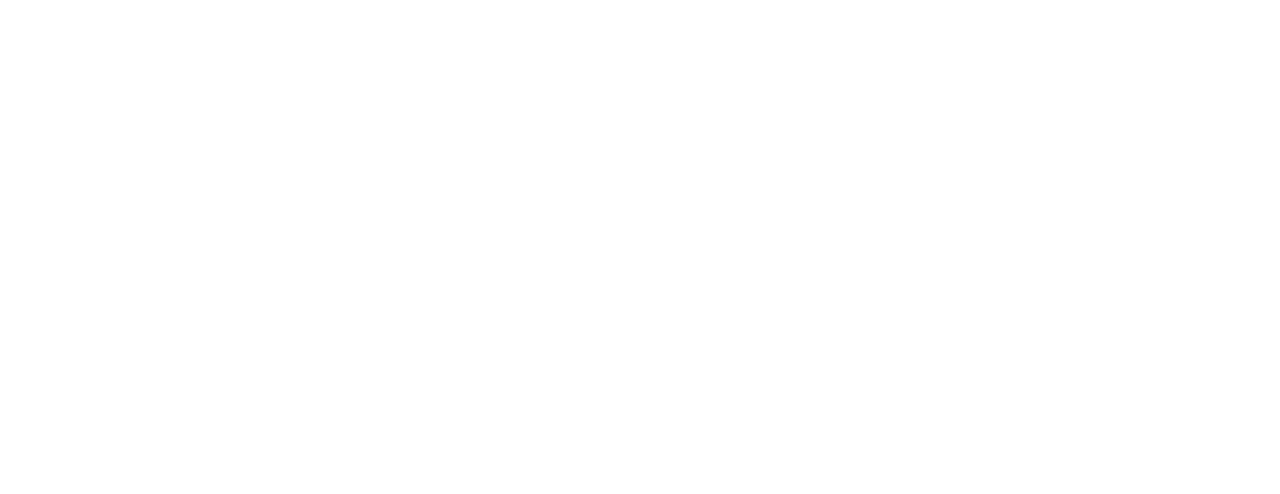
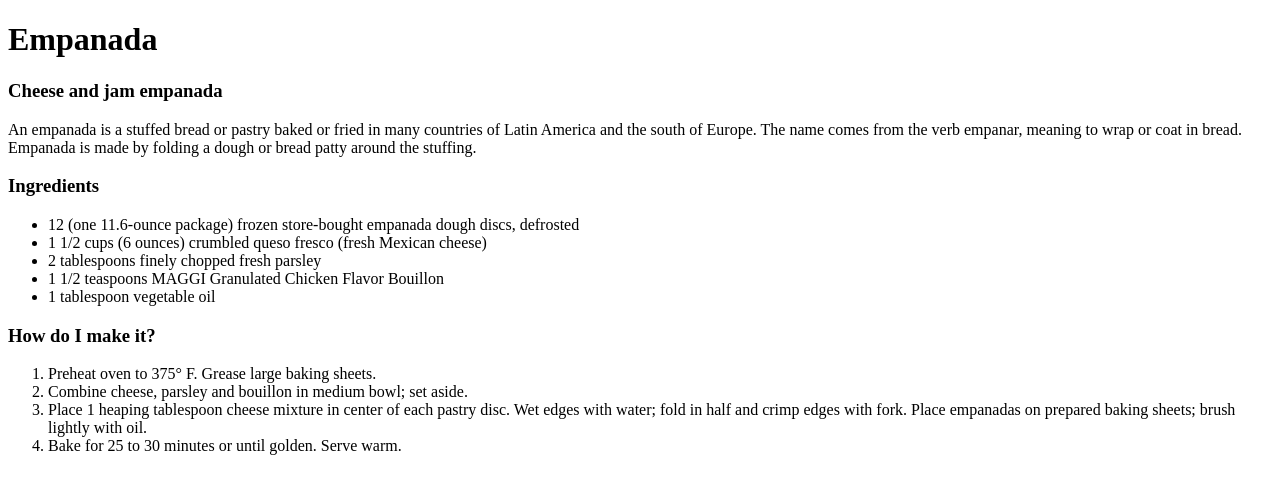
Before and after one commit to MValentne/odin-recipes, a plain HTML site: page recipes/empanada.html in a window 1280 px wide. Drawn offline with Linux system fonts and the light colour scheme.

Commit message:
Add content to empanada.html Added description, ingredients, and how to prepare to empanada.html

```diff
--- a/recipes/empanada.html
+++ b/recipes/empanada.html
@@ -0,0 +1,43 @@
+<!DOCTYPE html>
+<html lang="en">
+
+<head>
+    <meta charset="UTF-8">
+    <meta name="viewport" content="width=device-width, initial-scale=1.0">
+    <title>Empanada</title>
+</head>
+
+<body>
+    <h1>Empanada</h1>
+    <!-- Here add empanada image with alt description -->
+    <h3>Cheese and jam empanada</h3>
+
+    <!-- Description -->
+    <p>
+        An empanada is a stuffed bread or pastry baked or fried in many countries of Latin America
+        and the south of Europe. The name comes from the verb empanar, meaning to wrap or coat in
+        bread. Empanada is made by folding a dough or bread patty around the stuffing.
+    </p>
+
+    <!-- Ingredients -->
+     <h3>Ingredients</h3>
+    <ul>
+        <li>12 (one 11.6-ounce package) frozen store-bought empanada dough discs, defrosted</li>
+        <li>1 1/2 cups (6 ounces) crumbled queso fresco (fresh Mexican cheese) </li>
+        <li>2 tablespoons finely chopped fresh parsley</li>
+        <li>1 1/2 teaspoons MAGGI Granulated Chicken Flavor Bouillon</li>
+        <li>1 tablespoon vegetable oil</li>
+    </ul>
+
+    <!-- How to make -->
+     <h3>How do I make it?</h3>
+     <ol>
+        <li>Preheat oven to 375° F. Grease large baking sheets.</li>
+        <li>Combine cheese, parsley and bouillon in medium bowl; set aside.</li>
+        <li>Place 1 heaping tablespoon cheese mixture in center of each pastry disc. Wet edges with water; fold in half and crimp edges with fork. Place empanadas on prepared baking sheets; brush lightly with oil.</li>
+        <li>Bake for 25 to 30 minutes or until golden. Serve warm.</li>
+    </ol>
+
+</body>
+
+</html>
```
Also changed, not shown: recipes/pizza.html (+0 -1 lines).
